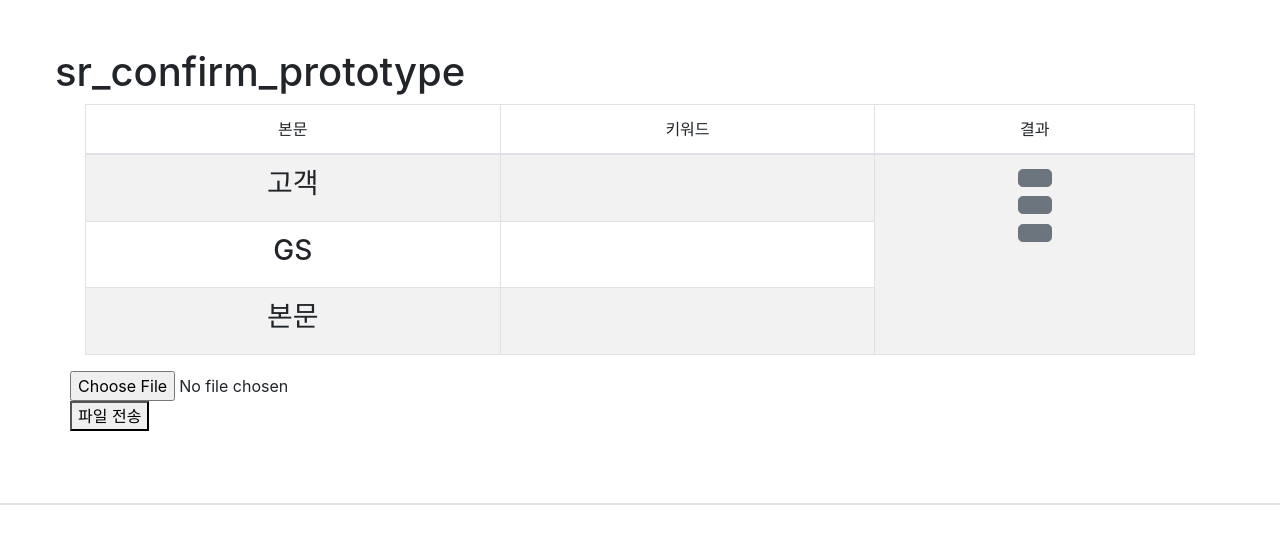
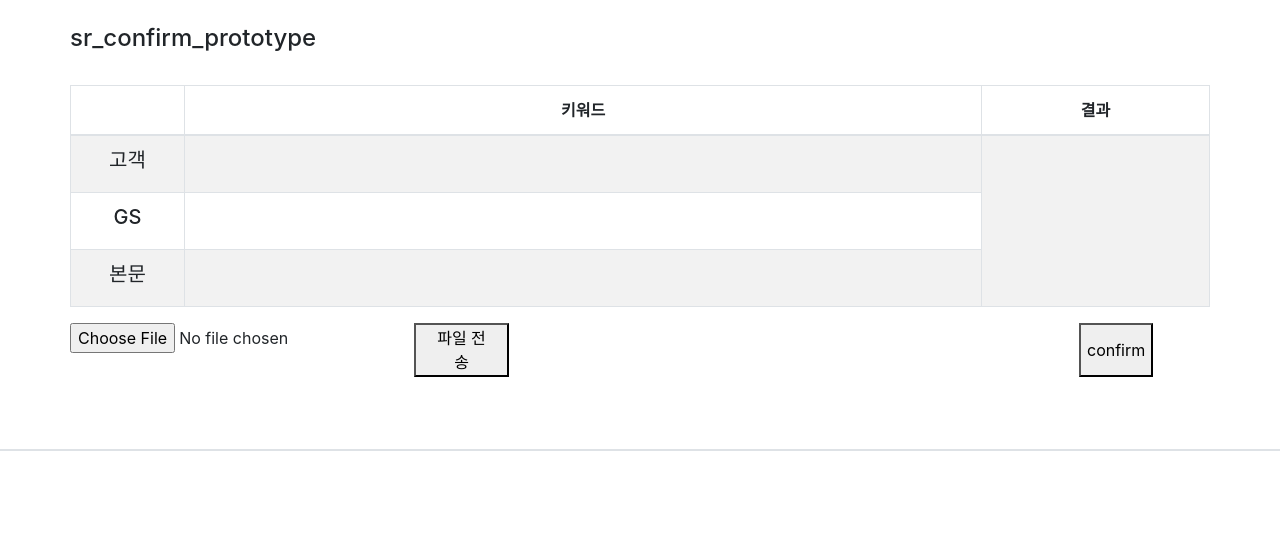
Before and after one commit to gs-aino/sr_confirm, a Flask app: page / in a window 1280 px wide. Shown: the top 544 px of the page. Run offline with Flask 2, Linux system fonts and the light colour scheme; parts of the project's set-up code (start-up, migrations or seed data) failed here and were passed over; some libraries are stand-ins or nearby versions.

Commit message:
improve front_end

```diff
--- a/app.py
+++ b/app.py
@@ -15,8 +15,12 @@
 #TODO consider stored date
 df_database = load_stored_df(database_cols)
 
-datatable_cols = ["sr_no", "sr_cate_b", "sr_cate_m", "sr_cate_s", "sr_text", # "act_text",
-        "prd_cd", "prd_nm", "prd_desc", "ord_cd", "ord_date", "ord_status"]
+# datatable_cols = ["sr_no", "sr_cate_b", "sr_cate_m", "sr_cate_s", "sr_text", # "act_text",
+#         "prd_cd", "prd_nm", "prd_desc", "ord_cd", "ord_date", "ord_status"]
+
+datatable_cols = ["sr_no", "sr_cate", "sr_text", # "act_text",
+        "prd_cd", "prd_nm", "ord_cd", "ord_date", "ord_status"]
+
 
 old_width = pd.get_option('display.max_colwidth')
 
@@ -41,31 +45,32 @@
 def upload():
     global df_database
     sr_cate_b_filter = ['교환/반품/AS관련', '상품품질관련', '상품관련']
-    #
+
     # f = request.files['userfile']
     # f.save('./data/'+f.filename)
-    # #
-    # #TODO './data/'+f.filename'
+    #
+    #TODO './data/'+f.filename'
     # file_path = './data/'+f.filename
     # print('''df_temp''')
     # df_temp = raw_file_to_df(file_path, sr_cate_b_filter)
     #
     # df_temp.to_pickle('./data/df_temp.pkl')
     # df_temp = pd.read_pickle('./data/df_temp.pkl')
-    #
+
     # print('''df_es''')
     # df_es = get_analysed_keywords(df_temp[['sr_no', 'customer_text', 'gs_text']])
-    #
+
     # df_es.to_pickle('./data/df_es.pkl')
     # df_es = pd.read_pickle('./data/df_es.pkl')
     #
     # print('''df_tags''')
+    # df_tags = pd.read_pickle('./data/df_tags.pkl')
+
     # df_tags = get_tags_and_prob(df_es[['sr_no',  'customer_terms', 'gs_terms']])
     #
     # df_tags.to_pickle('./data/df_tags.pkl')
-    # df_tags = pd.read_pickle('./data/df_tags.pkl')
-    #
-    #
+
+
     # print('''df_merge''')
     # df = df_es.merge(df_tags, on=['sr_no'])
     # df["kwd_cust_confirm"] = df["kwd_cust_origin"]
@@ -78,11 +83,12 @@
     # print('''df_database''')
     # df_database = df_database.append(df)
     # df_database.to_pickle('data/df_database/df_database_'+datetime.today().strftime('%Y%m%d')+".pkl")
+    # df_tags["tags"] = "1: "+df_tags["tag_first_name"]+" / 2: "+df_tags["tag_second_name"]+" / 3: "+df_tags["tag_third_name"]
     #
     # print('''df_datatable''')
     # df_datatable = df_temp.loc[df_temp['sr_cate_b'].isin(['교환/반품/AS관련', '상품품질관련', '상품관련']), datatable_cols].reset_index(drop=True)
-    # df_datatable = df_datatable.merge(df_tags[['sr_no', 'tag_first_name', 'tag_second_name', 'tag_third_name']], on=['sr_no'])
-    #
+    # df_datatable = df_datatable.merge(df_tags[['sr_no', 'tags']], on=['sr_no'])
+
     # df_datatable.to_pickle('./data/df_datatable.pkl')
     df_datatable = pd.read_pickle('./data/df_datatable.pkl')
 
--- a/data_helper.py
+++ b/data_helper.py
@@ -62,8 +62,8 @@
     df['supp_nm'] = df['supp_nm'].apply(lambda string: _remove_single_quotation(string))
     df['supp_ques'] = df['supp_ques'].apply(lambda string: _remove_single_quotation(string))
 
-    # df['sr_cate'] = None
-    # df['sr_cate'] = df.apply(lambda row: _make_sr_cate(row), axis=1)
+    df['sr_cate'] = None
+    df['sr_cate'] = df.apply(lambda row: _make_sr_cate(row), axis=1)
 
 
     #TODO 활동번호가 아니라 활동시간으로 변경
@@ -98,7 +98,7 @@
 
 
 def _make_sr_cate(row):
-    row['sr_cate'] = 'b : ' + row['sr_cate_b'] + '\nm : ' + row['sr_cate_m'] + '\ns : ' + row['sr_cate_s']
+    row['sr_cate'] = 'b : ' + row['sr_cate_b'] + ' / m : ' + row['sr_cate_m'] + ' / s : ' + row['sr_cate_s']
     return row['sr_cate']
 
 
--- a/static/css/main.css
+++ b/static/css/main.css
@@ -2,6 +2,9 @@
     font-size: small;
 }
 
+.top_table > tbody > tr > td {
+    vertical-align: middle;
+}
 /*.progress-bar.animate {*/
    /*width: 100%;*/
 /*}*/
--- a/templates/index.html
+++ b/templates/index.html
@@ -33,46 +33,53 @@
   </head>
 
   <body>
-  <br><br>
+  <br>
     <div class="content" id="app">
       <div class="container">
-        <div class="row">
-          <br><br>
-          <div class="row navbar-static-top">
-            <h1>sr_confirm_prototype</h1>
-              <br><br>
-
-          </div>
-
-
-          <div class="container">
-            <table class="table text-center table-striped table-bordered">
+        <div class="row navbar-static-top"><h4>sr_confirm_prototype</h4></div>
+            <br>
+          <div class="row">
+            <table class="table text-center table-striped table-bordered top_table" >
               <thead>
                 <tr class="">
-                  <td class="width: 16%">본문</td>
-                  <td class="width: 66%">키워드</td>
-                  <td class="width: 30%">결과</td>
+                  <th style="width: 10%"></th>
+                  <th style="width: 70%">키워드</th>
+                  <th style="width: 20%">결과</th>
                 </tr>
               </thead>
               <tbody>
                 <tr>
-                  <td><h3>고객</h3></td>
+                  <td><h5>고객</h5></td>
                   <td>
-                    <h4 id="customer_keywords">
+                    <h5 id="customer_keywords">
 {#                      <input type="text" name="customer" id="customer객_tag" value="">#}
-                    </h4>
+                    </h5>
                   </td>
                   <td rowspan="3">
-                    <h6><button type="button" id="first_tag" class="btn btn-secondary btn-lg"></button><span class="first_per"></span></h6>
-                    <h6><button type="button" id="second_tag" class="btn btn-secondary btn-lg"></button><span class="second_per"></span></h6>
-                    <h6><button type="button" id="third_tag" class="btn btn-secondary btn-lg"></button><span class="third_per"></span></h6>
+                      <div id="tag_box" style="display: none">
+                        <h6><button type="button" id="first_tag" class="btn btn-secondary "></button> <span class="first_per"></span></h6>
+                        <h6><button type="button" id="second_tag" class="btn btn-secondary"></button> <span class="second_per"></span></h6>
+                        <h6><button type="button" id="third_tag" class="btn btn-secondary "></button> <span class="third_per"></span></h6>
+                        <select name="select_tag" id="select_tag" class="form-control">
+                            <option value="">기타선택</option>
+                            <option value="개수/중량문의">개수/중량문의</option>
+                            <option value="맛 불만족">맛 불만족</option>
+                            <option value="변질불만">변질불만</option>
+                            <option value="보관방법 문의">보관방법 문의</option>
+                            <option value="사과주스누락">사과주스누락</option>
+                            <option value="사이즈 문의">사이즈 문의</option>
+                            <option value="사이즈작음불만">사이즈작음불만</option>
+                            <option value="외관불량">외관불량</option>
+                        </select>
+                        <input type="text" id="sr_etc" size="20" class="form-control">
+                      </div>
                   </td>
 
                 </tr>
                 <tr>
-                  <td><h3>GS</h3></td>
+                  <td><h5>GS</h5></td>
                   <td>
-                    <h4 id="gs_keywords">
+                    <h5 id="gs_keywords">
 {#                      <span class="badge badge-primary">남여공용</span>#}
 {#                      <span class="badge badge-primary">여유</span>#}
 {#                      <span class="badge badge-primary">출시</span>#}
@@ -80,30 +87,26 @@
 {#                      <span class="badge badge-primary">사이즈</span>#}
 {#                      <span class="badge badge-primary">크</span>#}
 {#                      <span class="badge badge-primary">선택</span>#}
-                    </h4>
+                    </h5>
                   </td>
                 </tr>
                 <tr>
-                  <td><h3>본문</h3></td>
+                  <td><h5>본문</h5></td>
                   <td id="cust_gs_text"></td>
                 </tr>
               </tbody>
             </table>
           </div>
-          <div>
-            <!-- <form action="/upload" method="post" enctype="multipart/form-data" id="upload_form"> -->
+          <div class="row">
             <form action="" method="post" enctype="multipart/form-data" id="upload_form">
               <input type="file" name="userfile" class="file_input"/>
             </form>
-            <button class="submit">파일 전송</button>
+            <button class="submit col-1">파일 전송</button>
+            <div class="col-6"></div>
+            <button class="confirm ">confirm</button>
 
-            <!-- <button class="btn">테스트</button> -->
           </div>
 
-
-
-{#          <sr-component :sr_data="sr_data"></sr-component>#}
-        </div>
       </div>
       <br><br><br>
       <div id="example" class="table display table-striped table-bordered" style="width:100%">
```
Also changed, not shown: static/js/main.js (+6 -4 lines).
